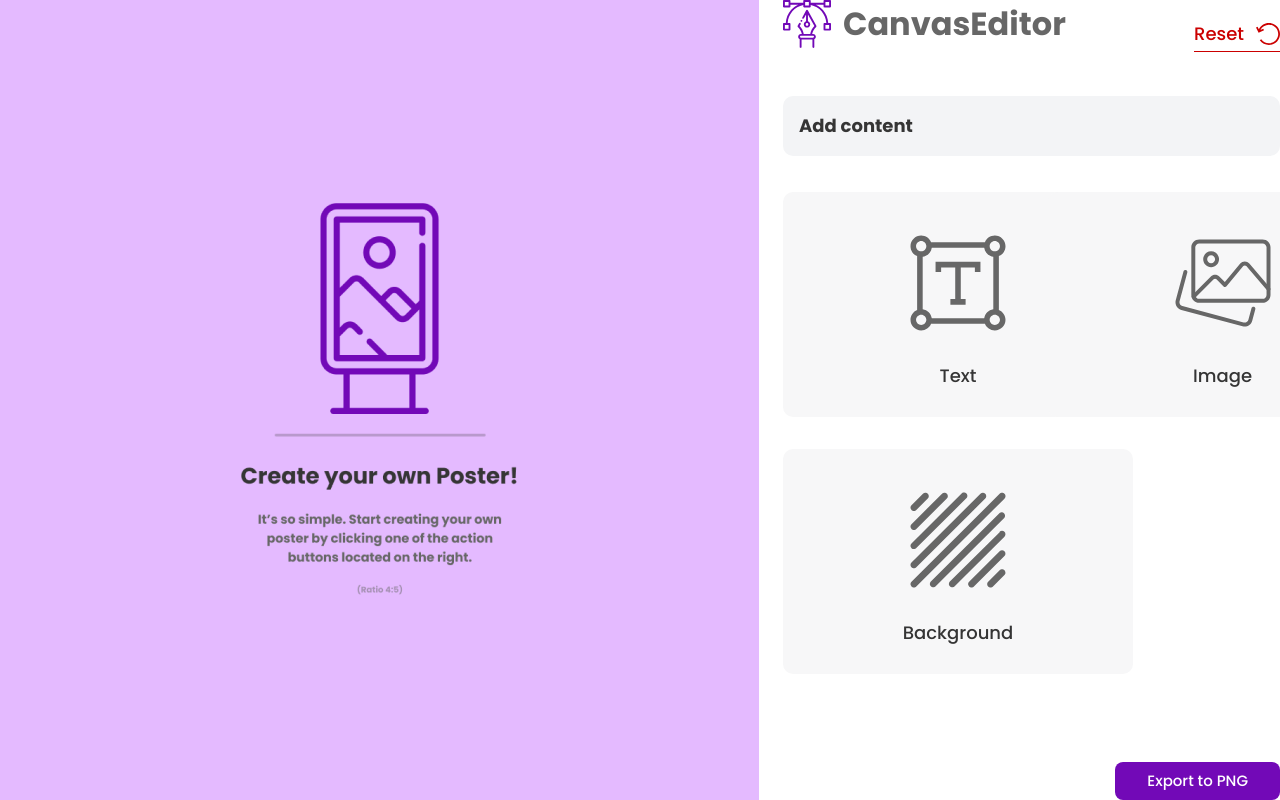
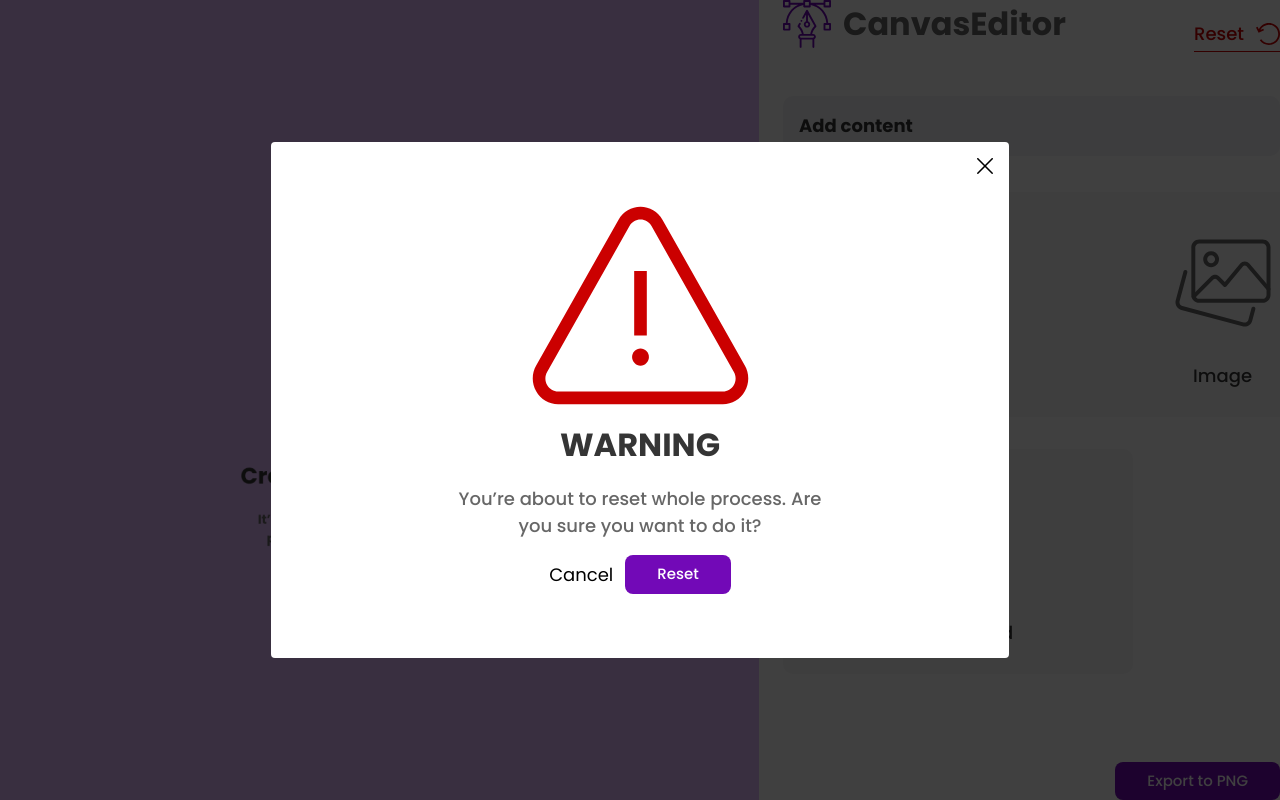
Before and after one commit to Peterr181/bytefine-rekrutacja, a React (Vite) app: page / in a window 1280 px wide. Both pictures are taken after a click on the element "Reset". Shown: the top 800 px of the page. Built offline with nearby package versions, Linux system fonts and the light colour scheme.

Commit message:
add modal for reseting needs

```diff
--- a/index.html
+++ b/index.html
@@ -14,6 +14,7 @@
   </head>
   <body>
     <div id="root"></div>
+    <div id="modal-root"></div>
     <script type="module" src="/src/main.tsx"></script>
   </body>
 </html>
--- /dev/null
+++ b/src/components/organisms/Modal.tsx
@@ -0,0 +1,51 @@
+import React from "react";
+import ReactDOM from "react-dom";
+import closeIcon from "../../assets/closeIcon.svg";
+import warningIcon from "../../assets/warningIcon.svg";
+import Button from "../atoms/Button";
+
+interface ModalProps {
+  isOpen: boolean;
+  onClose: () => void;
+  onReset: () => void;
+}
+
+const Modal: React.FC<ModalProps> = ({ isOpen, onClose, onReset }) => {
+  if (!isOpen) return null;
+
+  const handleReset = () => {
+    onReset();
+    onClose();
+  };
+
+  return ReactDOM.createPortal(
+    <div className="fixed inset-0 bg-[rgba(0,0,0,0.75)] flex items-center justify-center">
+      <div className="bg-white p-16 rounded relative flex flex-col items-center">
+        <img
+          src={closeIcon}
+          alt="close icon"
+          className="w-4 h-4 cursor-pointer absolute top-4 right-4"
+          onClick={onClose}
+        />
+        <img
+          src={warningIcon}
+          alt="warning icon"
+          className="w-[217px] h-[199px] mb-4"
+        />
+        <h2 className="text-[32px] text-black-100 font-bold mb-4">WARNING</h2>
+        <p className="mb-4 text-black-75 font-medium text-center lg:w-[60%] w-full">
+          You’re about to reset whole process. Are you sure you want to do it?
+        </p>
+        <div className="flex gap-3 items-center">
+          <button className="cursor-pointer" onClick={onClose}>
+            Cancel
+          </button>
+          <Button onClick={handleReset}>Reset</Button>
+        </div>
+      </div>
+    </div>,
+    document.getElementById("modal-root") as HTMLElement
+  );
+};
+
+export default Modal;
--- a/src/components/organisms/Toolbar.tsx
+++ b/src/components/organisms/Toolbar.tsx
@@ -1,14 +1,16 @@
-import React from "react";
+import React, { useState } from "react";
 import AddContent from "../molecules/AddContent";
 import canvasLogo from "../../assets/canvasLogo.svg";
 import resetIcon from "../../assets/resetIcon.svg";
 import Button from "../atoms/Button";
+import Modal from "./Modal";
 
 interface ToolbarProps {
   onAddText: () => void;
   onAddImage: (image: string) => void;
   onSetBackgroundImage: (image: string) => void;
   onExportToPNG: () => void;
+  onReset: () => void;
 }
 
 const Toolbar: React.FC<ToolbarProps> = ({
@@ -16,7 +18,19 @@ const Toolbar: React.FC<ToolbarProps> = ({
   onAddImage,
   onSetBackgroundImage,
   onExportToPNG,
+  onReset,
 }) => {
+  const [isModalOpen, setIsModalOpen] = useState<boolean>(false);
+
+  const toggleModal = () => {
+    setIsModalOpen(!isModalOpen);
+  };
+
+  const handleReset = () => {
+    onReset();
+    toggleModal();
+  };
+
   return (
     <div className=" bg-white rounded-lg w-full flex flex-col justify-between h-[800px]">
       <div>
@@ -31,7 +45,10 @@ const Toolbar: React.FC<ToolbarProps> = ({
               CanvasEditor
             </h1>
           </div>
-          <div className="flex items-center gap-3  cursor-pointer border-b border-b-[#CB0000] pb-[4px]">
+          <div
+            className="flex items-center gap-3  cursor-pointer border-b border-b-[#CB0000] pb-[4px]"
+            onClick={toggleModal}
+          >
             <span className="text-[#CB0000] font-medium">Reset</span>
             <img
               src={resetIcon}
@@ -39,6 +56,13 @@ const Toolbar: React.FC<ToolbarProps> = ({
               className="w-[24px] h-[22px]"
             />
           </div>
+          {isModalOpen && (
+            <Modal
+              isOpen={isModalOpen}
+              onClose={toggleModal}
+              onReset={handleReset}
+            />
+          )}
         </div>
         <div className="bg-gray-100 rounded-[10px] p-[16px] mt-6 mb-9">
           <h2 className="text-lg text-black-100  font-bold">Add content</h2>
--- a/src/components/pages/EditorPage.tsx
+++ b/src/components/pages/EditorPage.tsx
@@ -84,6 +84,11 @@ const EditorPage: React.FC = () => {
     }
   };
 
+  const handleReset = () => {
+    setElements([]);
+    setBackgroundImage(null);
+  };
+
   return (
     <div className="flex justify-center items-center h-screen">
       <div className="flex gap-6">
@@ -99,6 +104,7 @@ const EditorPage: React.FC = () => {
           onAddImage={addImage}
           onSetBackgroundImage={setBackgroundImage}
           onExportToPNG={handleExportToPNG}
+          onReset={handleReset}
         />
       </div>
     </div>
```
Also changed, not shown: src/assets/closeIcon.svg (added), src/assets/warningIcon.svg (added).
